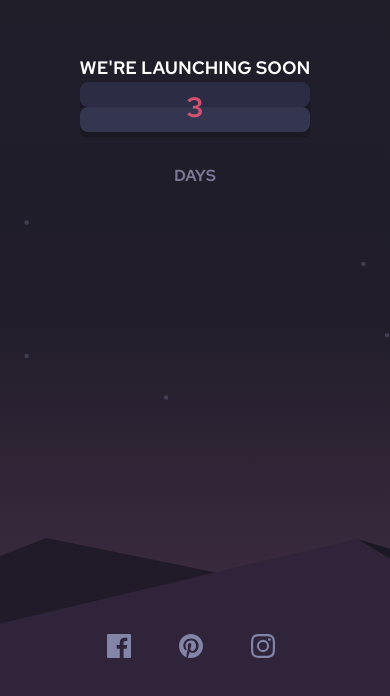
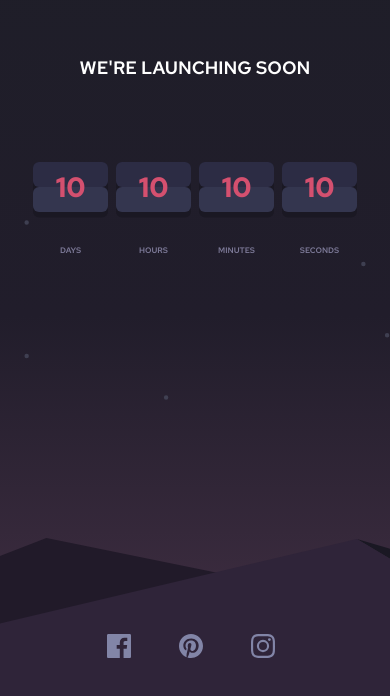
Before and after one commit to lokzar/launch_countdown_timer, a Next.js app: page / in a window 390 px wide. Shown: the part 106-802 px from the top of the page. Built offline with nearby package versions, Linux system fonts and the light colour scheme.

Commit message:
Some responsive adjustments

```diff
--- a/app/page.tsx
+++ b/app/page.tsx
@@ -10,27 +10,101 @@ export default function Home() {
         </h1>
 
 
-        <div className="flex-col items-center gap-[1rem]">
-          <div className="relative h-[1.8em] inline-flex flex-col w-full min-w-[75px] sm:min-w-[100px] md:min-w-[150px] text-[1.75rem] sm:text-[3rem] md:text-[5rem] rounded-md bg-[#1a1823] shadow-[0em_0.2em_0em_#1a1823]">
+
+      <div className="flex flex-row justify-center items-center gap-[0.5rem] sm:gap-[0.5rem] md:gap-[1rem] lg:gap-[1.5rem] pt-20 w-full">
+      {/* DAYS */}
+        <div className="flex-col items-center">
+          <div className="relative h-[1.8em] inline-flex flex-col w-full min-w-[75px] sm:min-w-[70px] md:min-w-[150px] text-[1.75rem] sm:text-[3rem] md:text-[5rem] rounded-md bg-[#1a1823] shadow-[0em_0.2em_0em_#1a1823]">
             {/* Top Container */}
-            <div className="relative h-[50%] bg-[#2c2c44] rounded-lg">
+            <div className="relative h-[50%] bg-[#2c2c44] rounded-md">
               {/* Top Number position */}
-              <div className="relative h-full px-1 pt-[0.4em] overflow-hidden leading-none rounded-t-md text-[#d4506f] text-center">
-                <div> 3 </div>
+              <div className="relative h-full px-1 pt-[0.4em] overflow-hidden leading-none text-[#d4506f] text-center font-bold">
+                <div> 10 </div>
               </div>
             </div>
             {/* Bottom Container */}
-            <div className="relative h-[50%] bg-[#34364f] rounded-lg">
+            <div className="relative h-[50%] bg-[#34364f] rounded-md">
               {/* Bottom Number position */}
-              <div className="relative flex justify-center items-end h-full pb-[0.4em] overflow-hidden leading-none rounded-b-md text-[#d4506f] text-center w-full">
-                <div> 3 </div>
+              <div className="relative flex justify-center items-end h-full pb-[0.4em] overflow-hidden leading-none text-[#d4506f] text-center font-bold w-full">
+                <div> 10 </div>
               </div>
             </div>
           </div>
-          <h3 className="uppercase text-[#7c7997] text-center tracking-[6] pt-8">
+          <h3 className="uppercase text-[#7c7997] text-center tracking-[3] sm:tracking-[3] md:tracking-[4] lg:tracking-[6] pt-8 text-[0.5rem] sm:text-[0.5rem] md:text-[0.8rem] lg:text-[1rem]">
             days
           </h3>
         </div>
+        {/* HOURS */}
+        <div className="flex-col items-center">
+          <div className="relative h-[1.8em] inline-flex flex-col w-full min-w-[75px] sm:min-w-[100px] md:min-w-[150px] text-[1.75rem] sm:text-[3rem] md:text-[5rem] rounded-md bg-[#1a1823] shadow-[0em_0.2em_0em_#1a1823]">
+            {/* Top Container */}
+            <div className="relative h-[50%] bg-[#2c2c44] rounded-md">
+              {/* Top Number position */}
+              <div className="relative h-full px-1 pt-[0.4em] overflow-hidden leading-none text-[#d4506f] text-center font-bold">
+                <div> 10 </div>
+              </div>
+            </div>
+            {/* Bottom Container */}
+            <div className="relative h-[50%] bg-[#34364f] rounded-md">
+              {/* Bottom Number position */}
+              <div className="relative flex justify-center items-end h-full pb-[0.4em] overflow-hidden leading-none text-[#d4506f] text-center font-bold w-full">
+                <div> 10 </div>
+              </div>
+            </div>
+          </div>
+          <h3 className="uppercase text-[#7c7997] text-center tracking-[3] sm:tracking-[3] md:tracking-[4] lg:tracking-[6] pt-8 text-[0.5rem] sm:text-[0.5rem] md:text-[0.8rem] lg:text-[1rem]">
+            hours
+          </h3>
+        </div>
+        {/* MINUTES */}
+        <div className="flex-col items-center">
+          <div className="relative h-[1.8em] inline-flex flex-col w-full min-w-[75px] sm:min-w-[100px] md:min-w-[150px] text-[1.75rem] sm:text-[3rem] md:text-[5rem] rounded-md bg-[#1a1823] shadow-[0em_0.2em_0em_#1a1823]">
+            {/* Top Container */}
+            <div className="relative h-[50%] bg-[#2c2c44] rounded-md">
+              {/* Top Number position */}
+              <div className="relative h-full px-1 pt-[0.4em] overflow-hidden leading-none text-[#d4506f] text-center font-bold">
+                <div> 10 </div>
+              </div>
+            </div>
+            {/* Bottom Container */}
+            <div className="relative h-[50%] bg-[#34364f] rounded-md">
+              {/* Bottom Number position */}
+              <div className="relative flex justify-center items-end h-full pb-[0.4em] overflow-hidden leading-none text-[#d4506f] text-center font-bold w-full">
+                <div> 10 </div>
+              </div>
+            </div>
+          </div>
+          <h3 className="uppercase text-[#7c7997] text-center tracking-[3] sm:tracking-[3] md:tracking-[4] lg:tracking-[6] pt-8 text-[0.5rem] sm:text-[0.5rem] md:text-[0.8rem] lg:text-[1rem]">
+            Minutes
+          </h3>
+        </div>
+
+       {/* SECONDS */}
+        <div className="flex-col items-center">
+          <div className="relative h-[1.8em] inline-flex flex-col w-full min-w-[75px] sm:min-w-[100px] md:min-w-[150px] text-[1.75rem] sm:text-[3rem] md:text-[5rem] rounded-md bg-[#1a1823] shadow-[0em_0.2em_0em_#1a1823]">
+            {/* Top Container */}
+            <div className="relative h-[50%] bg-[#2c2c44] rounded-md">
+              {/* Top Number position */}
+              <div className="relative h-full px-1 pt-[0.4em] overflow-hidden leading-none text-[#d4506f] text-center font-bold">
+                <div> 10 </div>
+              </div>
+            </div>
+            {/* Bottom Container */}
+            <div className="relative h-[50%] bg-[#34364f] rounded-md">
+              {/* Bottom Number position */}
+              <div className="relative flex justify-center items-end h-full pb-[0.4em] overflow-hidden leading-none text-[#d4506f] text-center font-bold w-full">
+                <div> 10 </div>
+              </div>
+            </div>
+          </div>
+          <h3 className="uppercase text-[#7c7997] text-center tracking-[3] sm:tracking-[3] md:tracking-[4] lg:tracking-[6] pt-8 text-[0.5rem] sm:text-[0.5rem] md:text-[0.8rem] lg:text-[1rem]">
+            Seconds
+          </h3>
+        </div>
+
+      </div>
+
+
 
       </div>
       <Footer/>
```
Also changed, not shown: app/Components/Timer.tsx (added).
